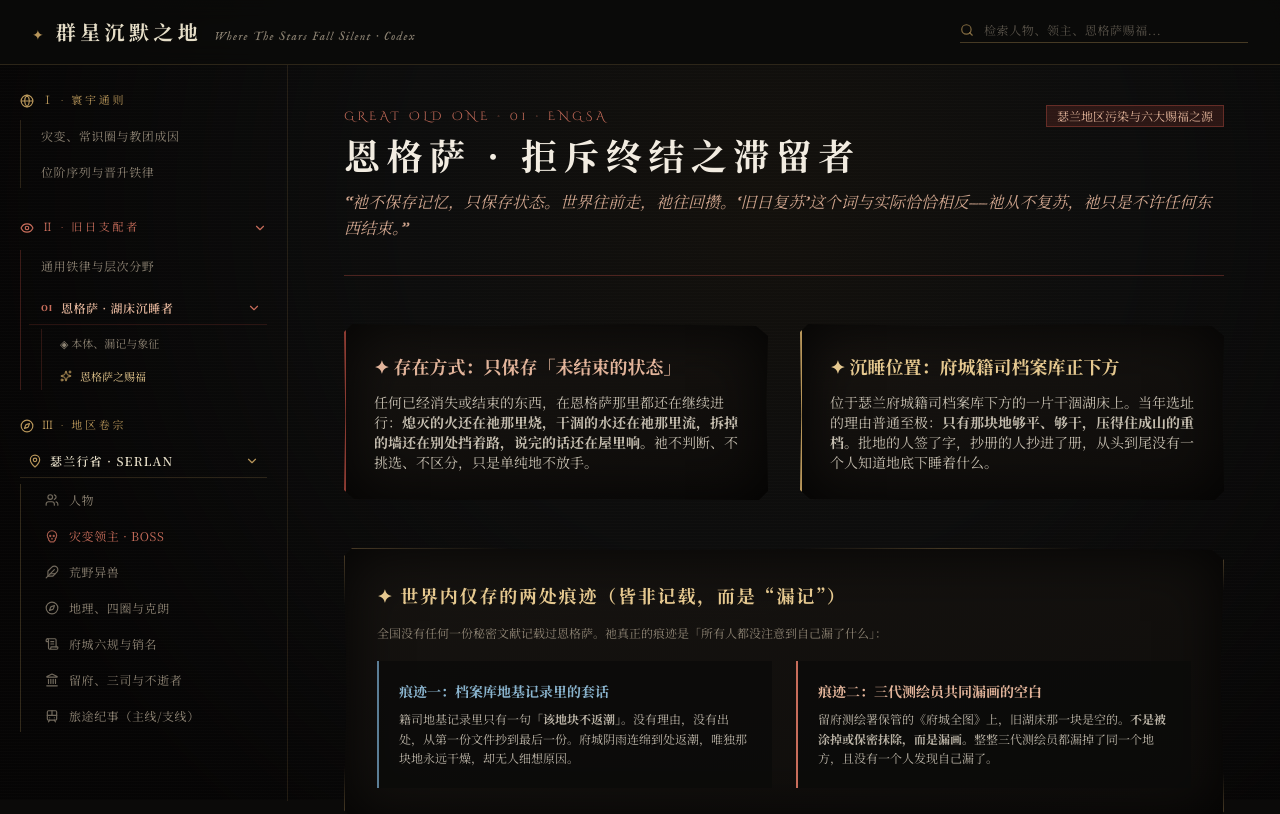
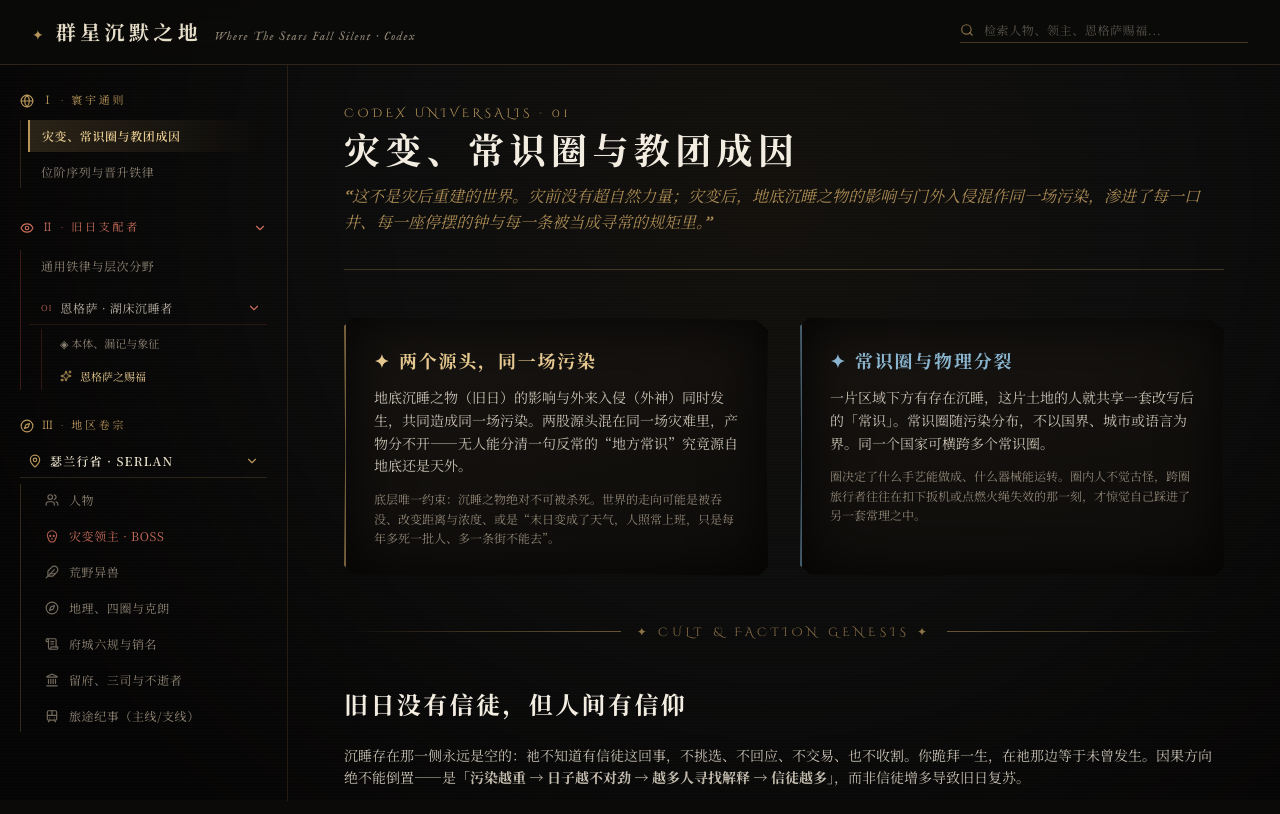
Before and after one commit to kwer615/qunxing-wiki, a React (Vite) app: page / in a window 1280 px wide. Shown: the top 814 px of the page. Built offline with nearby package versions, Linux system fonts and the light colour scheme.

Commit message:
feat: 首页默认落在「灾变、常识圈与教团成因」，不再是恩格萨页

```diff
--- a/src/wiki.tsx
+++ b/src/wiki.tsx
@@ -1103,7 +1103,7 @@ function RelicImageArchitecture({
 
 export default function App() {
   // 默认打开「恩格萨」以便直接看到恩格萨及其专属六大赐福的美化效果
-  const [activeTab, setActiveTab] = useState('eldritch-engsa');
+  const [activeTab, setActiveTab] = useState('world-law');
 
   // 旧日支配者手风琴折叠状态（总栏与各个旧日子项均可折叠）
   const [eldritchMenuOpen, setEldritchMenuOpen] = useState(true);
```
